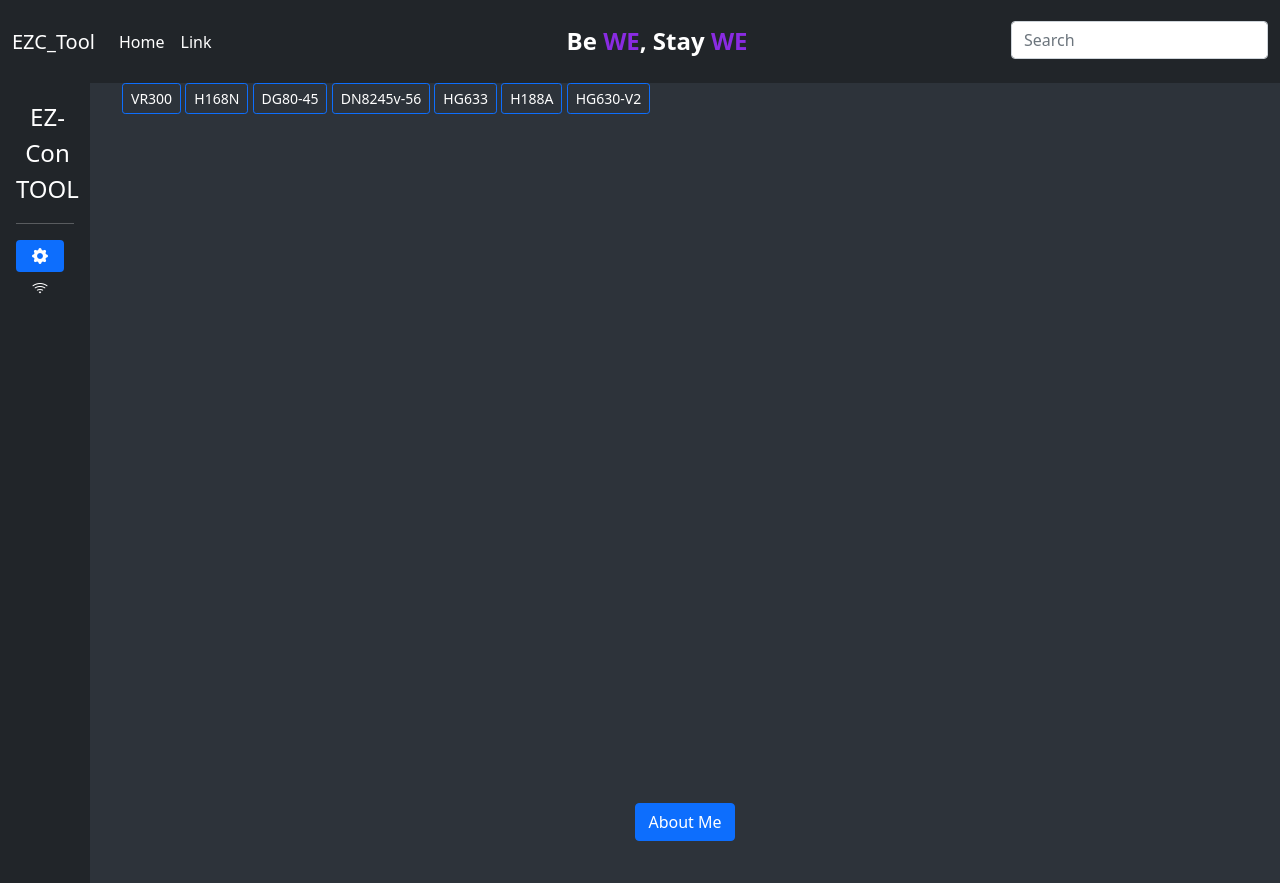
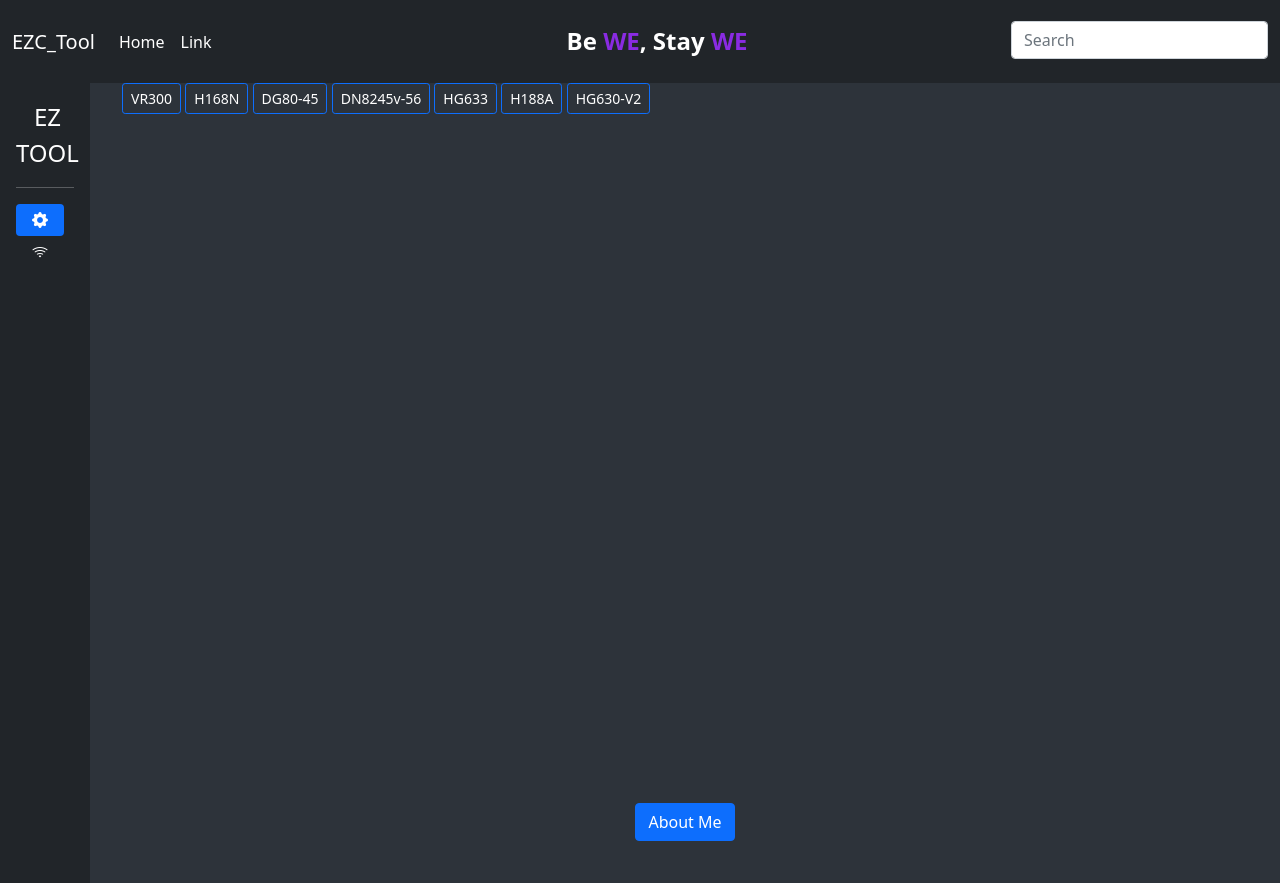
Before and after one commit to iwillsolo/EZ-Tool, a plain HTML site: page index.html in a window 1280 px wide. Drawn offline with nearby package versions, Linux system fonts and the light colour scheme.

Commit message:
Update index.html

```diff
--- a/index.html
+++ b/index.html
@@ -56,7 +56,7 @@
           <div class="d-flex flex-column flex-shrink-0 p-3 text-white bg-dark" style="width: 90px;">
             <a href="/" class="d-flex align-items-center mb-3 mb-md-0 me-md-auto text-white text-decoration-none">
             <div class="TypeBrand">
-              <span class="fs-4">EZ-Con</span>
+              <span class="fs-4">EZ</span>
               <span class="fs-4">TOOL</span>
             </div>
             </a>
```
